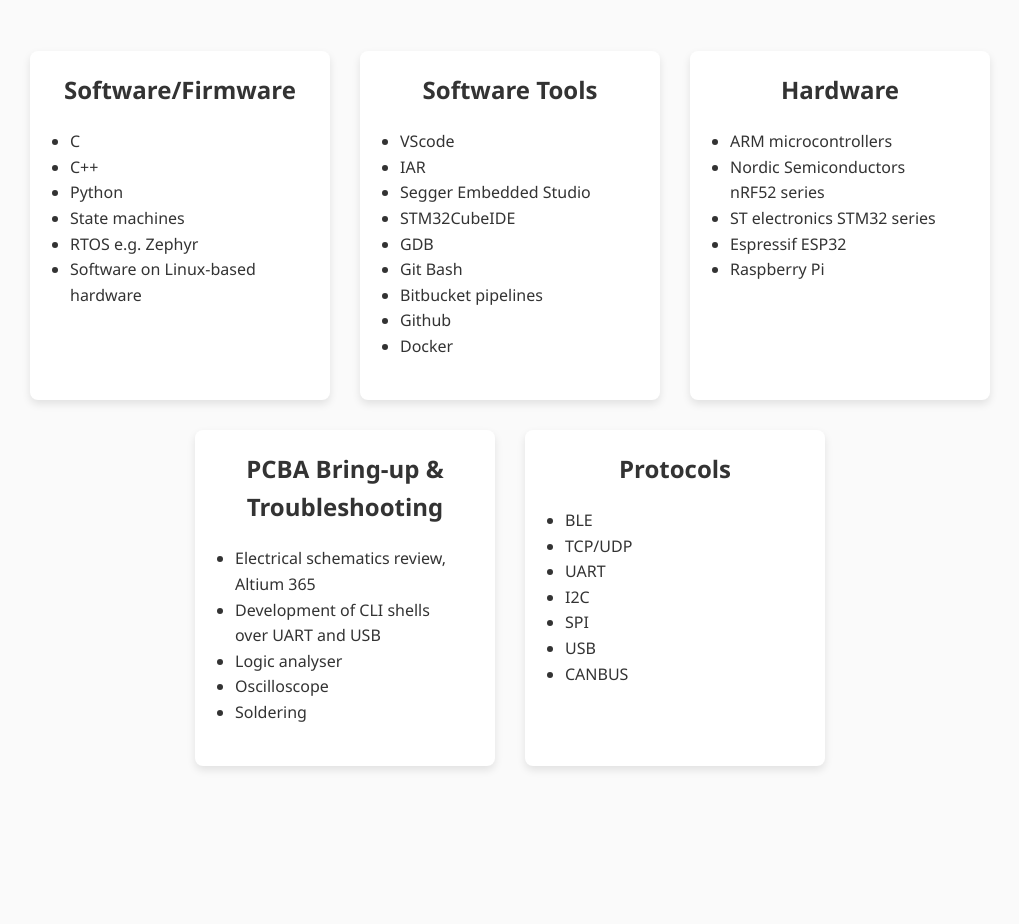
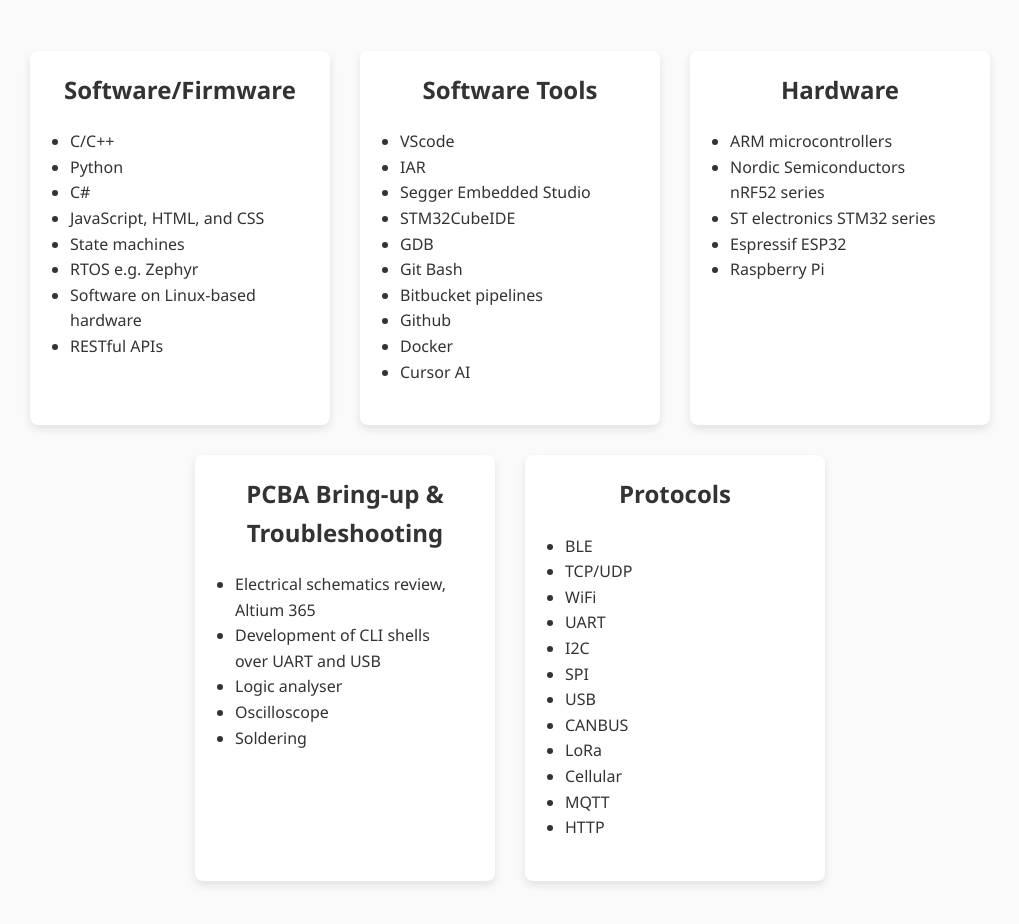
Before and after one commit to rob-segal/rob-segal.github.io, a plain HTML site: page skills.html in a window 1280 px wide. Shown: the part 260-1184 px from the top of the page, without its empty margins (130-1149 px from the left). Before the commit the page ends 1131 px from the top, so only its background shows below. Drawn offline with Linux system fonts and the light colour scheme.

Commit message:
Updated skills lists

```diff
--- a/skills.html
+++ b/skills.html
@@ -24,12 +24,14 @@
     <div class="skills-category">
       <h3>Software/Firmware</h3>
       <ul>
-        <li>C</li>
-        <li>C++</li>
+        <li>C/C++</li>
         <li>Python</li>
+        <li>C#</li>
+        <li>JavaScript, HTML, and CSS</li>
         <li>State machines</li>
         <li>RTOS e.g. Zephyr</li>
         <li>Software on Linux-based hardware</li>
+        <li>RESTful APIs</li>
       </ul>
     </div>
     <div class="skills-category">
@@ -44,6 +46,7 @@
           <li>Bitbucket pipelines</li>
           <li>Github</li>
           <li>Docker</li>
+          <li>Cursor AI</li>
         </ul>
       </div>
       <div class="skills-category">
@@ -71,11 +74,16 @@
         <ul>
           <li>BLE</li>
           <li>TCP/UDP</li>
+          <li>WiFi</li>
           <li>UART</li>
           <li>I2C</li>
           <li>SPI</li>
           <li>USB</li>
           <li>CANBUS</li>
+          <li>LoRa</li>
+          <li>Cellular</li>
+          <li>MQTT</li>
+          <li>HTTP</li>
         </ul>
       </div>
     </div>
```
